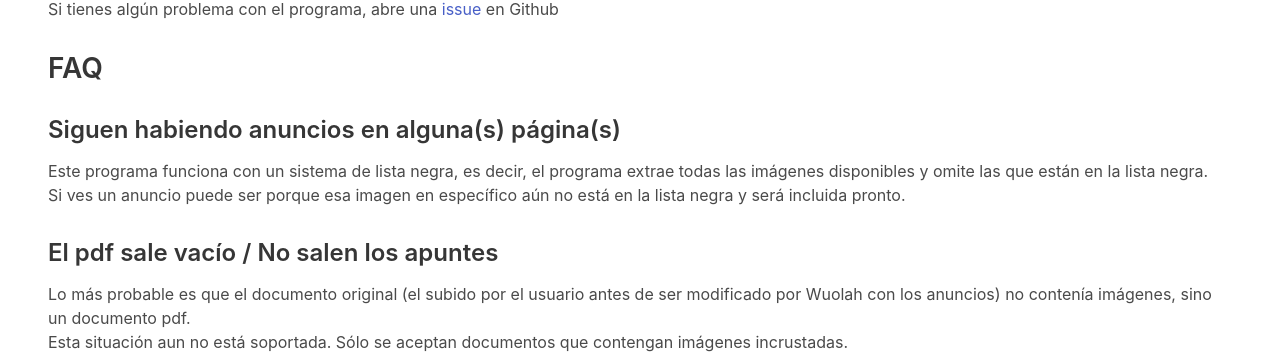
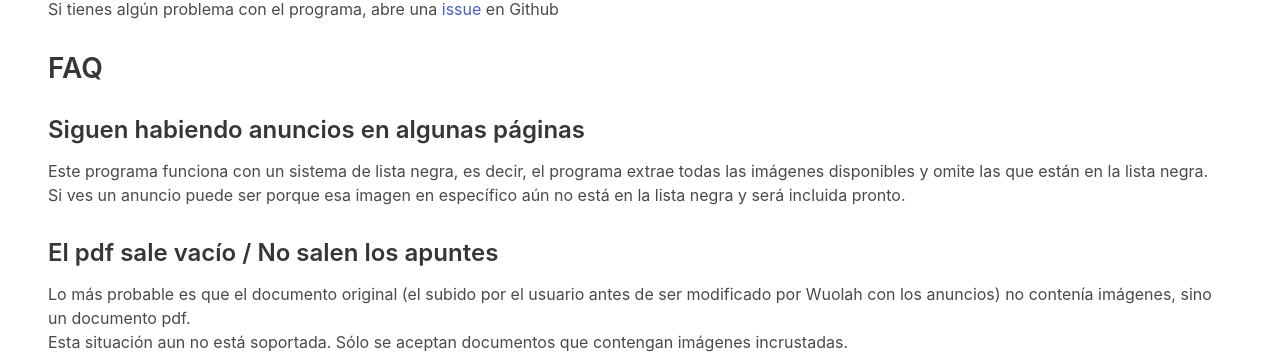
Before and after one commit to pablouser1/wuolah-adblock, a Python web app: template templates/about.html in a window 1280 px wide. Shown: the part 256-612 px from the top of the page. Run offline with Jinja, Linux system fonts and the light colour scheme; the template is opened without the code that fills it, so the values that code supplies are empty.

Commit message:
HTML changes

```diff
--- a/templates/about.html
+++ b/templates/about.html
@@ -26,7 +26,7 @@
       <p>Si tienes algún problema con el programa, abre una <a target="_blank"
           href="https://github.com/pablouser1/wuolah-adblock/issues">issue</a> en Github</p>
       <h2>FAQ</h2>
-      <h3>Siguen habiendo anuncios en alguna(s) página(s)</h3>
+      <h3>Siguen habiendo anuncios en algunas páginas</h3>
       <p>
         Este programa funciona con un sistema de lista negra, es decir,
         el programa extrae todas las imágenes disponibles y omite las que están en la lista negra.
--- a/templates/home.html
+++ b/templates/home.html
@@ -48,9 +48,6 @@
     <div class="hero-foot">
       <footer class="footer">
         <div class="content">
-          <p class="has-text-centered">
-            Hecho con <span style="color: #e25555;">&#9829;</span> en Github
-          </p>
           <div class="tabs is-centered">
             <ul>
               <li class="is-active"><a href="#">Inicio</a></li>
@@ -58,6 +55,9 @@
               <li><a target="_blank" href="https://github.com/pablouser1/wuolah-adblock">Código fuente</a></li>
             </ul>
           </div>
+          <p class="has-text-centered">
+            Hecho con <span style="color: #e25555;">&#9829;</span> en Github
+          </p>
         </div>
       </footer>
     </div>
```
